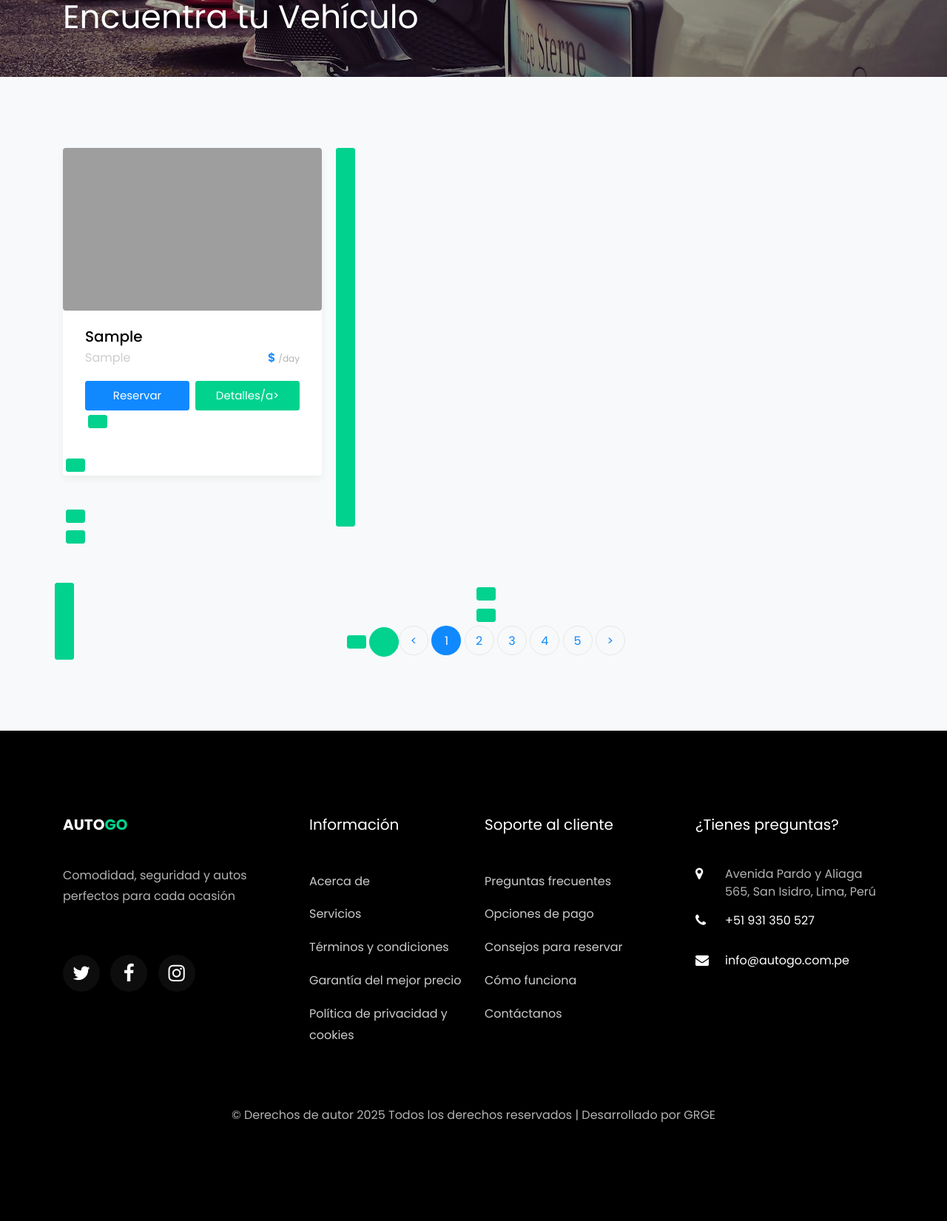
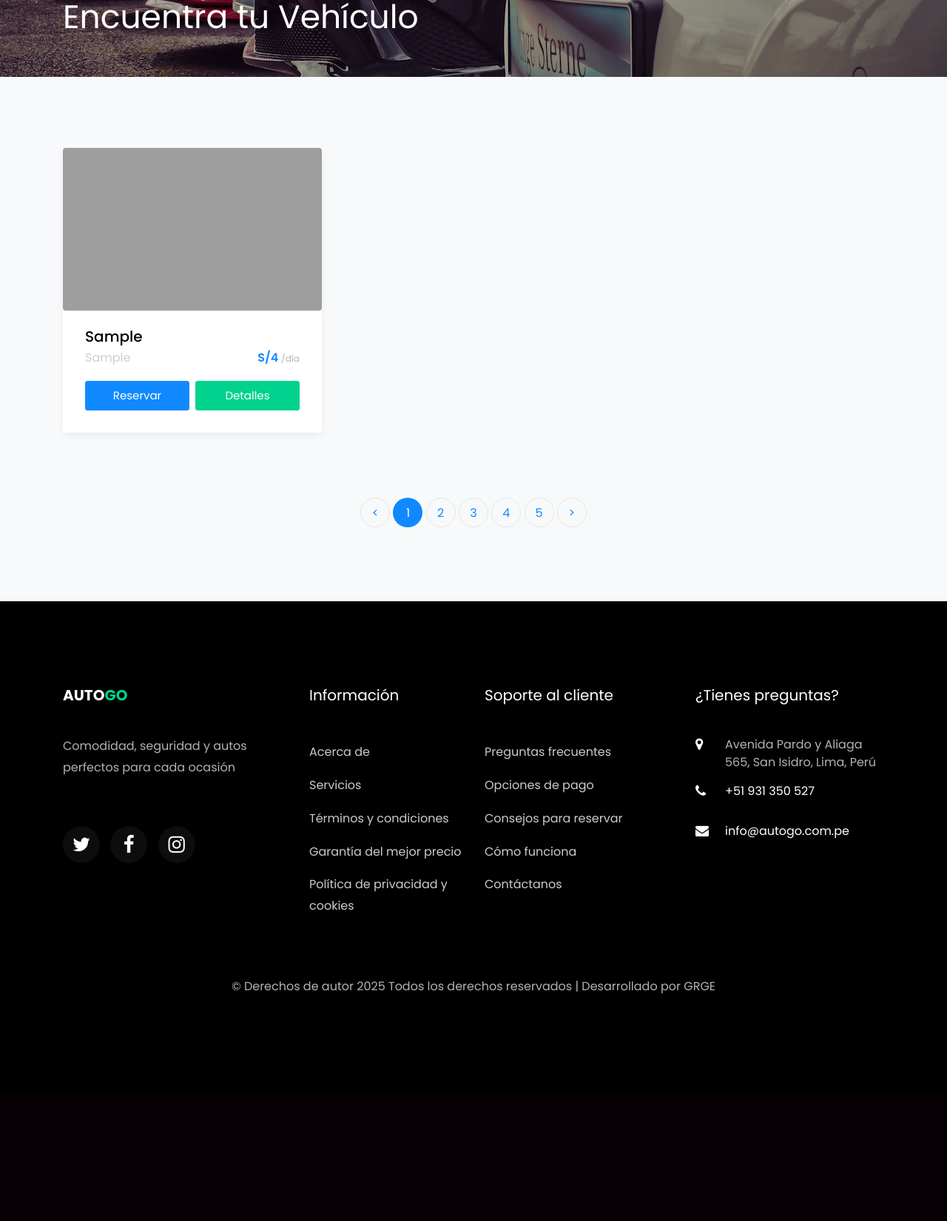
Before and after one commit to jdmejia92/AutoGo3, a Flask app: page /cars/user-cars in a window 1280 px wide. Shown: the part 496-2147 px from the top of the page at 74% size. After the commit the page ends 1840 px from the top, so only its background shows below. Run offline with Flask 3, Linux system fonts and the light colour scheme; tables that the repository leaves empty hold one stand-in row (values such as "Sample post"); some libraries are stand-ins or nearby versions; some web fonts are replaced; grey boxes are pictures that could not be loaded.

Commit message:
UPDATE view user cars

```diff
--- a/app/templates/cars/user_cars.html
+++ b/app/templates/cars/user_cars.html
@@ -23,6 +23,7 @@
 <section class="ftco-section bg-light">
   <div class="container">
     <div class="row">
+      {% if cars %}
         {% for car in cars %}
         <div class="col-md-4">
           <div class="car-wrap rounded ftco-animate">
@@ -31,16 +32,20 @@
               <h2 class="mb-0"><a href="#">{{ car.model }}</a></h2>
               <div class="d-flex mb-3">
                 <span class="cat">{{ car.brand }}</span>
-              <p class="price ml-auto">${{ car.price }} <span>/day</span></p>
+                <p class="price ml-auto">S/{{ car.daily_rate|int }} <span>/día</span></p>
+
               </div>
               <p class="d-flex mb-0 d-block">
-              <a href="#" class="btn btn-primary py-2 mr-1">Reservar</a>
-              <a href="#" class="btn btn-secondary py-2 ml-1">Detalles/a>
+                <a href="{{ url_for('reservations.create_reservation', car_id=car.id) }}" class="btn btn-primary py-2 mr-1">Reservar</a>
+                <a href="#" class="btn btn-secondary py-2 ml-1">Detalles</a>
               </p>
             </div>
           </div>
         </div>
         {% endfor %}
+      {% else %}
+        <p class="text-center w-100">No hay vehículos disponibles en este momento.</p>
+      {% endif %}
     </div>
     <div class="row mt-5">
       <div class="col text-center">
--- a/app/view/reservations_routes.py
+++ b/app/view/reservations_routes.py
@@ -26,7 +26,7 @@ def create_reservation():
         db.session.commit()
         return redirect(url_for('reservations.list_reservations'))
     users = User.query.all()
-    cars = Car.query.filter_by(availability=True).all()
+    cars = Car.query.filter_by(status="Disponible").all()
     return render_template('reservations/create.html', user=current_user, cars=cars)
 
 @bp.route('/update/<int:id>', methods=['GET', 'POST'])
@@ -41,7 +41,7 @@ def update_reservation(id):
         db.session.commit()
         return redirect(url_for('reservations.list_reservations'))
     users = User.query.all()
-    cars = Car.query.filter_by(availability=True).all()
+    cars = Car.query.filter_by(status="Disponible").all()
     return render_template('reservations/update.html', reservation=reservation, users=users, cars=cars)
 
 @bp.route('/delete/<int:id>', methods=['POST'])
```
Lines whose indentation alone changed are shown as unchanged.
